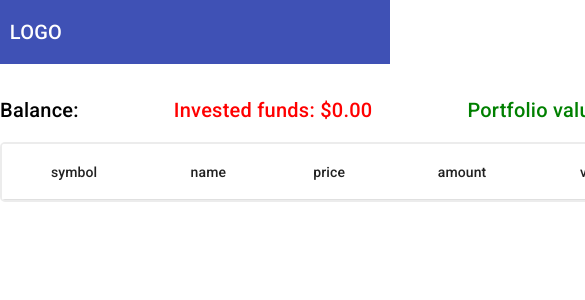
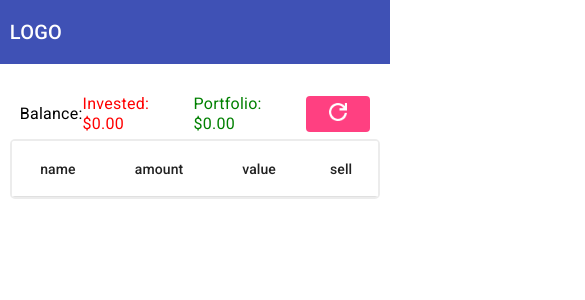
Before and after one commit to kamilaltemimi/investment-app-material-login-rxjs-, an Angular app: page /simulation/1/1/portfolio in a window 390 px wide. Shown: the top 300 px of the page, 585 px wide, since content can reach past the window. Built offline with nearby package versions, Linux system fonts and the light colour scheme; no server answers.

Commit message:
added dome responsiveness

```diff
--- a/src/app/core/services/investment/investment.service.ts
+++ b/src/app/core/services/investment/investment.service.ts
@@ -35,5 +35,4 @@ export class InvestmentService {
   addOrSellStock(userId: string, newUserData: User): Observable<User> {
     return this.http.put<User>(this.investmentURL + `/${userId}.json`, newUserData)
   }
-
 }
--- a/src/app/investment-app/market/market.component.html
+++ b/src/app/investment-app/market/market.component.html
@@ -37,7 +37,7 @@
           </mat-card-footer>
         </mat-card>
       </div>
-    <div fxFlex="60%" fxLayout="column">
+    <div fxLayout="column">
       <mat-form-field class="filterInput">
         <input matInput (keydown)="filter($event)" placeholder="filter items...">
       </mat-form-field>
--- a/src/app/investment-app/portfolio/portfolio.component.html
+++ b/src/app/investment-app/portfolio/portfolio.component.html
@@ -1,11 +1,21 @@
 <div fxFlex fxLayoutAlign="center">
-  <div class="content-container" fxFlex="95%" fxLayout="column" fxLayoutAlign="start center">
-    <div>
-      <div fxLayout fxLayoutAlign="space-between">
-        <h2 class="title-balance">Balance: {{currentUser?.balance | currency}}</h2>
-        <h2 class="title-invested">Invested funds: {{investedFunds | currency}}</h2>
-        <h2 class="title-portfolio">Portfolio value: {{portfolioValue | currency}}</h2>
-        <button mat-flat-button color="accent" (click)="refreshStocks()">Refresh Stocks</button>
+  <div class="content-page" fxFlex="95%" fxLayout="column" fxLayoutAlign="start center">
+    <div class="content-container" fxLayout="column" fxLayoutAlign="center space-between">
+      <div class="container-details" fxLayout fxLayoutAlign="space-between center">
+        <div class="title-balance-full">Balance: {{currentUser?.balance | currency}}</div>
+        <div class="title-invested-full">Invested funds: {{investedFunds | currency}}</div>
+        <div class="title-portfolio-full">Portfolio value: {{portfolioValue | currency}}</div>
+        <div class="title-balance-short">Balance: {{currentUser?.balance | currency}}</div>
+        <div class="title-invested-short">Invested: {{investedFunds | currency}}</div>
+        <div class="title-portfolio-short">Portfolio: {{portfolioValue | currency}}</div>
+        <div class="title-button-full"><button mat-flat-button color="accent" (click)="refreshStocks()">Refresh Stocks</button></div>
+        <div class="title-button-short"><button mat-flat-button color="accent" (click)="refreshStocks()">Refresh</button></div>
+        <div class="title-button-short-icon"><button mat-flat-button color="accent" (click)="refreshStocks()">
+          <span>
+            <img class="refresh-icon" src="../../../assets/refresh-icon.png">
+          </span>
+        </button>
+        </div>
       </div>
 
       <div class="table-container">
--- a/src/app/investment-app/portfolio/portfolio.component.scss
+++ b/src/app/investment-app/portfolio/portfolio.component.scss
@@ -3,8 +3,11 @@
   min-height: calc(100% - 64px);
 }
 
+.container-details {
+  padding: 0 10px 5px 10px
+}
+
 .table-container {
-  width: 900px;
   max-height: 750px;
   overflow-y: scroll;
   border: solid 2px #b6b6b641;
@@ -19,14 +22,154 @@ th, td {
   text-align: center;
 }
 
-.title-balance {
+.title-balance-full {
   color: #000000;
+  font-size: 18px;
 }
 
-.title-invested {
+.title-invested-full {
   color: #ff0000;
+  font-size: 18px;
 }
 
-.title-portfolio {
+.title-portfolio-full {
   color: #008000;
+  font-size: 18px;
 }
+
+@media (min-width: 490px) and (max-width: 870px) {
+  .table-container .mat-column-symbol,
+  .table-container .mat-column-change {
+    display: none;
+  }
+
+  .title-button-short-icon {
+    display: none;
+  }
+
+  .title-button-full {
+    display: none;
+  }
+
+  .container-details {
+    text-align: center;
+  }
+
+  .title-balance-short {
+    color: #000000;
+    font-size: 17px;
+  }
+
+  .title-invested-short {
+    color: #ff0000;
+    font-size: 17px;
+  }
+
+  .title-portfolio-short {
+    color: #008000;
+    font-size: 17px;
+  }
+
+  .title-balance-full {
+    display: none;
+  }
+
+  .title-invested-full {
+    display: none;
+  }
+
+  .title-portfolio-full{
+    display: none;
+  }
+
+  .title-button {
+    width: 150px;
+  }
+}
+
+@media (min-width: 871px) {
+  .title-button-short {
+    display: none;
+  }
+
+  .title-button-short-icon {
+    display: none;
+  }
+
+  .title-balance-full {
+    color: #000000;
+    text-align: center;
+  }
+
+  .title-invested-full {
+    color: #ff0000;
+    text-align: center;
+  }
+
+  .title-portfolio-full {
+    color: #008000;
+    text-align: center;
+  }
+
+  .title-balance-short {
+    display: none;
+  }
+
+  .title-invested-short {
+    display: none;
+  }
+
+  .title-portfolio-short{
+    display: none;
+  }
+}
+
+@media (max-width: 490px) {
+  .table-container .mat-column-symbol,
+  .table-container .mat-column-change,
+  .table-container .mat-column-price  {
+    display: none;
+  }
+
+  .title-button-short {
+    display: none;
+  }
+
+  .title-button-full {
+    display: none;
+  }
+
+  .title-balance-short {
+    color: #000000;
+    font-size: 16px;
+  }
+
+  .title-invested-short {
+    color: #ff0000;
+    font-size: 16px;
+  }
+
+  .title-portfolio-short {
+    color: #008000;
+    font-size: 16px;
+  }
+
+  .title-balance-full {
+    display: none;
+  }
+
+  .title-invested-full {
+    display: none;
+  }
+
+  .title-portfolio-full{
+    display: none;
+  }
+
+  .refresh-icon {
+    height: 30px;
+    width: 30px;
+  }
+
+
+}
```
Also changed, not shown: firebase.json (added), src/app/investment-app/market/market.component.scss (line endings or trailing spaces), src/assets/refresh-icon.png (added), 1 other file (tests, documents, lock files or other folders).
